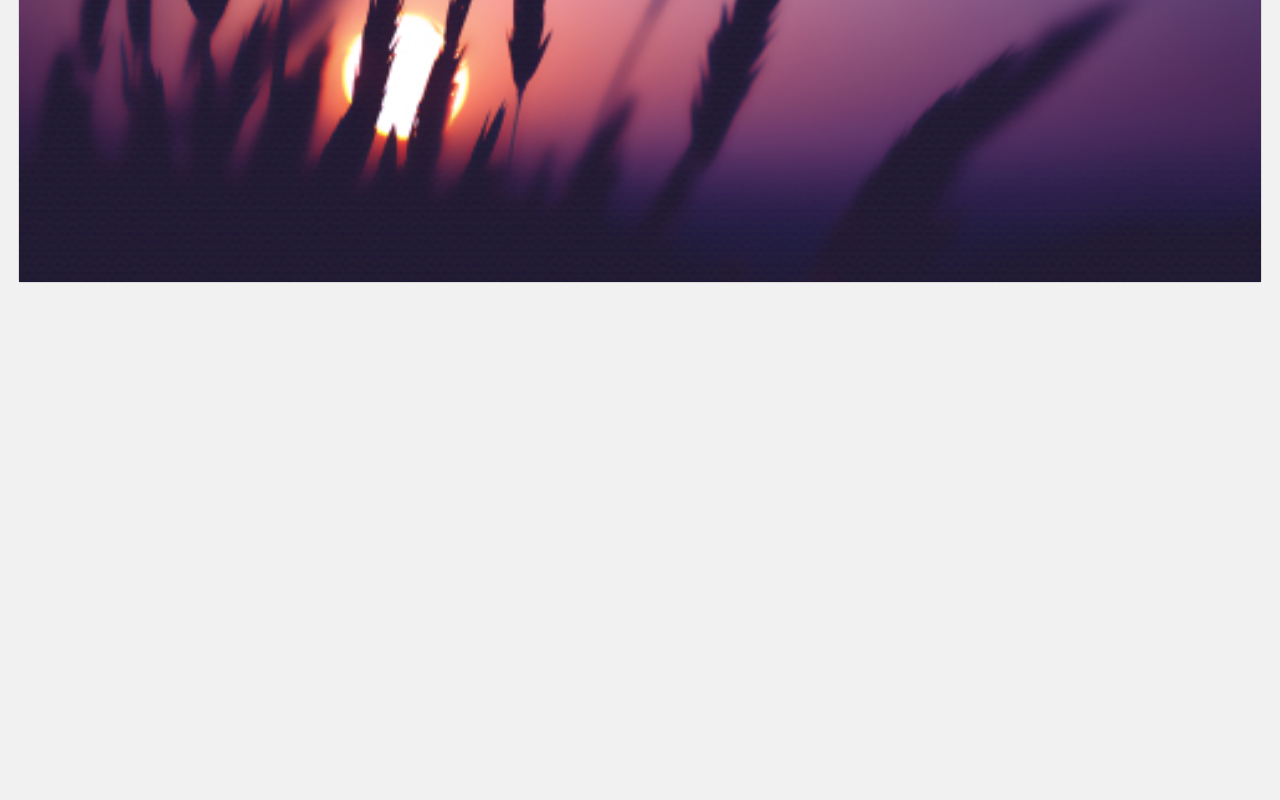
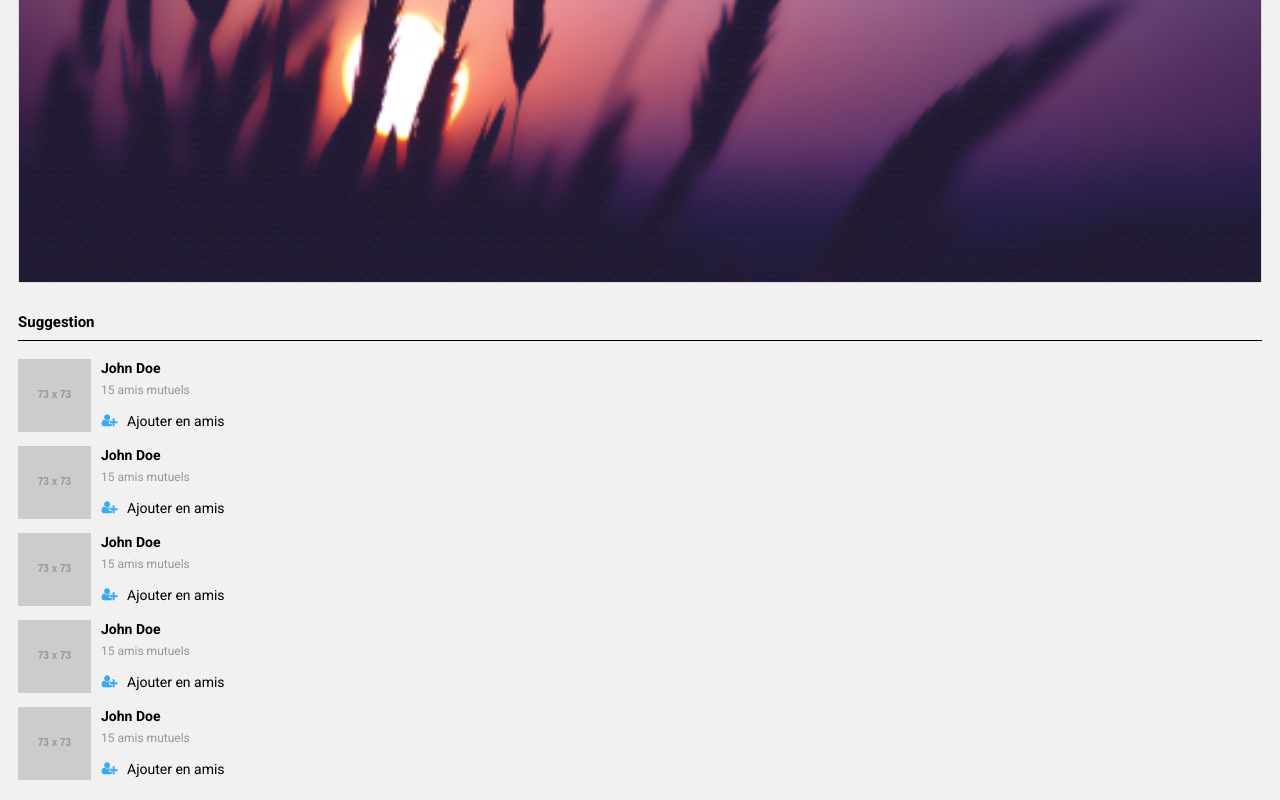
Before and after one commit to Wamavis/SocialNetwork-design, a plain HTML site: page index.html in a window 1280 px wide. Shown: the part 1946-2746 px from the top of the page. Before the commit the page ends 2249 px from the top, so only its background shows below. Drawn offline with Linux system fonts and the light colour scheme; placeholder pictures from the web are drawn by us.

Commit message:
Making the right sidebar of the social network

```diff
--- a/app.css
+++ b/app.css
@@ -13,14 +13,13 @@ body {
 }
 a {
   color: inherit;
+  text-decoration: none;
 }
 .topbar {
   background: #2c3e50;
   color: #fff;
 }
-.topbar a {
-  text-decoration: none;
-}
+
 .topbar__logo {
   display: block;
   text-align: center;
@@ -60,7 +59,6 @@ a {
 .sideBar a {
   display: block;
   width: 50%;
-  text-decoration: none;
   padding: 0.6em 0;
   transition: 0.3s;
   border: 1px solid transparent;
@@ -100,6 +98,9 @@ a {
   background: #fff;
   font-weight: bold;
   border-radius: 10px;
+}
+.main {
+  margin-bottom: 20px;
 }
 .card {
   border: solid 1px #dbdbdb;
@@ -164,7 +165,6 @@ a {
   color: #bdbdbd;
 }
 .card__footer a {
-  text-decoration: none;
   cursor: pointer;
 }
 .card__footer a:hover {
@@ -185,6 +185,66 @@ a {
 }
 .card__comments::before {
   background: url(img/comments.svg) center center / 17px 18px no-repeat;
+}
+.profil {
+  display: none;
+}
+.sidebar-title {
+  margin-top: 30px;
+  margin-bottom: 18px;
+  color: #000;
+  font-size: 15px;
+  font-weight: bold;
+}
+.sidebar-title::after {
+  content: "";
+  display: block;
+  height: 1px;
+  width: 100%;
+  margin-top: 8px;
+  background-color: #000;
+}
+.friend {
+  margin: 14px 0;
+  display: flex;
+}
+.friend-avatar {
+  width: 73px;
+  height: 73px;
+  flex: none;
+  margin-right: 10px;
+}
+.friend-name {
+  display: block;
+  font-weight: bold;
+  color: #000;
+  font-style: 15px;
+  margin-bottom: 5px;
+}
+.friend-connections {
+  color: rgba(0, 0, 0, 0.38);
+  font-size: 12px;
+}
+.friend-body {
+  display: flex;
+  flex-direction: column;
+}
+.friend-add {
+  display: block;
+  color: #000;
+  font-style: 12px;
+  margin-top: auto;
+  margin-bottom: 2px;
+}
+.friend-add::before {
+  content: "";
+  display: inline-block;
+  width: 18px;
+  height: 13px;
+  transform: translateY(-2px);
+  background: url(img/add-friend.svg) center center / 18px 13px no-repeat;
+  vertical-align: middle;
+  margin-right: 8px;
 }
 @media only screen and (min-width: 575px) {
   .topbar {
@@ -211,6 +271,9 @@ a {
     margin-left: 30px;
     margin-right: 30px;
   }
+  .profil {
+    display: block;
+  }
   .sideBar {
     display: block;
     flex: none;
--- a/index.html
+++ b/index.html
@@ -101,7 +101,92 @@
           </footer> -->
         </article>
       </main>
-      <aside class="aside"></aside>
+      <aside class="aside">
+        <article class="card profil">
+          <header class="header__card header__card-avatar">
+            <img src="img/avatar.png" alt="avatar" class="avatar" />
+            <div class="card__title">Mon pseudo</div>
+            <div class="card__time">Il y a 10 minutes</div>
+          </header>
+          <div class="card__body">
+            <p>
+              Oh right. I forgot about the battle. I just told you! You've
+              killed me! You don't know how to do any of those. Hey, you add a
+              one and two zeros to that or we walk! No! Don't jump!
+            </p>
+            <p>
+              I'm sure those windmills will keep them cool. Who am I making this
+              out to? Yes, if you make it look like an electrical fire. When you
+              do things right, people won't be sure you've done anything at all.
+              Whoa a real live robot; or is that some kind of cheesy New Year's
+              costume?
+            </p>
+          </div>
+        </article>
+        <div class="sidebar-title">Suggestion</div>
+        <div class="friends-list">
+          <div class="friend">
+            <img
+              src="https://placehold.co/73x73"
+              alt="avatar-friend"
+              class="friend-avatar"
+            />
+            <div class="friend-body">
+              <a class="friend-name" href="#">John Doe</a>
+              <div class="friend-connections">15 amis mutuels</div>
+              <a class="friend-add" href="#">Ajouter en amis</a>
+            </div>
+          </div>
+          <div class="friend">
+            <img
+              src="https://placehold.co/73x73"
+              alt="avatar-friend"
+              class="friend-avatar"
+            />
+            <div class="friend-body">
+              <a class="friend-name" href="#">John Doe</a>
+              <div class="friend-connections">15 amis mutuels</div>
+              <a class="friend-add" href="#">Ajouter en amis</a>
+            </div>
+          </div>
+          <div class="friend">
+            <img
+              src="https://placehold.co/73x73"
+              alt="avatar-friend"
+              class="friend-avatar"
+            />
+            <div class="friend-body">
+              <a class="friend-name" href="#">John Doe</a>
+              <div class="friend-connections">15 amis mutuels</div>
+              <a class="friend-add" href="#">Ajouter en amis</a>
+            </div>
+          </div>
+          <div class="friend">
+            <img
+              src="https://placehold.co/73x73"
+              alt="avatar-friend"
+              class="friend-avatar"
+            />
+            <div class="friend-body">
+              <a class="friend-name" href="#">John Doe</a>
+              <div class="friend-connections">15 amis mutuels</div>
+              <a class="friend-add" href="#">Ajouter en amis</a>
+            </div>
+          </div>
+          <div class="friend">
+            <img
+              src="https://placehold.co/73x73"
+              alt="avatar-friend"
+              class="friend-avatar"
+            />
+            <div class="friend-body">
+              <a class="friend-name" href="#">John Doe</a>
+              <div class="friend-connections">15 amis mutuels</div>
+              <a class="friend-add" href="#">Ajouter en amis</a>
+            </div>
+          </div>
+        </div>
+      </aside>
     </div>
   </body>
 </html>
```
